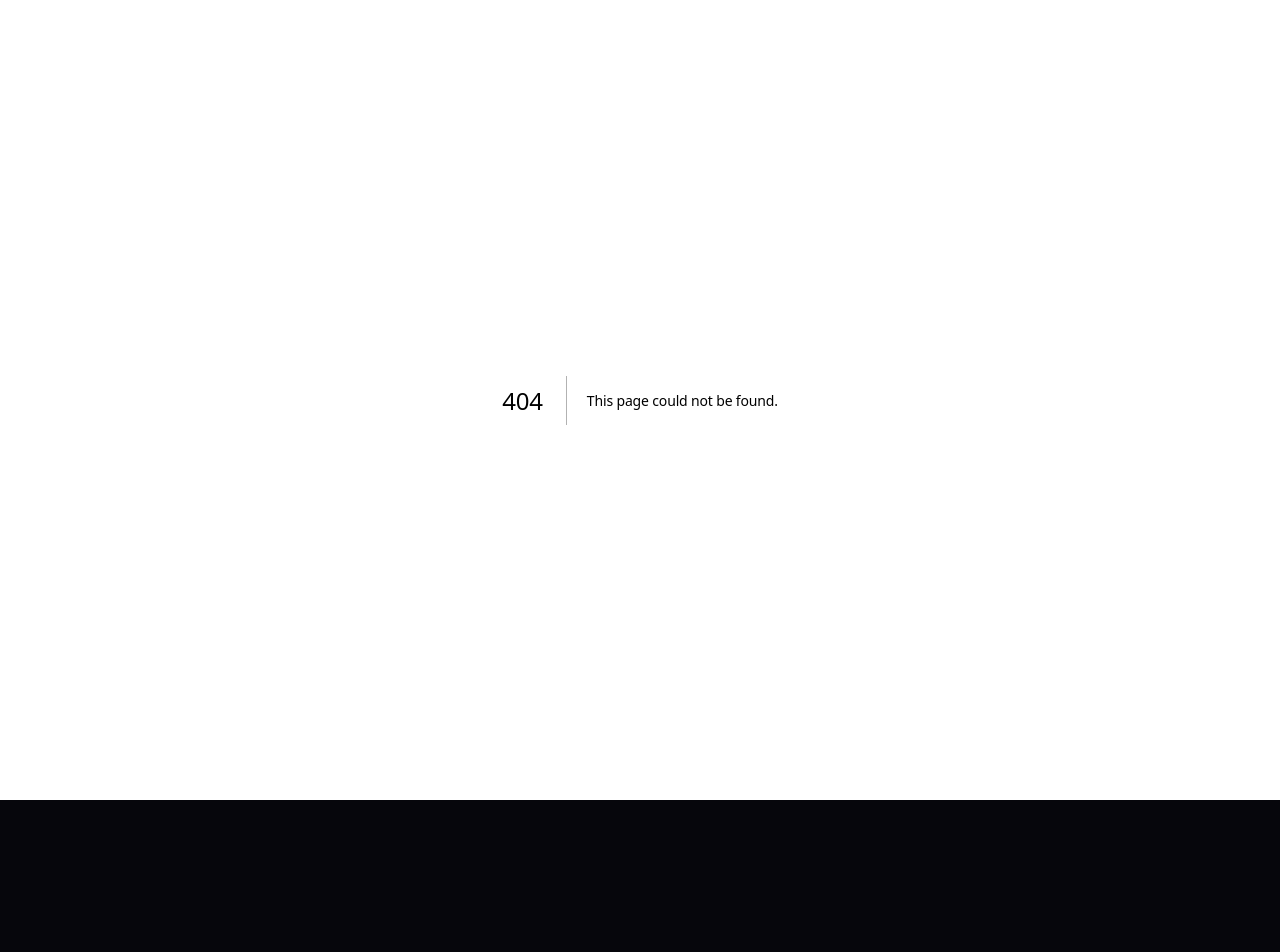
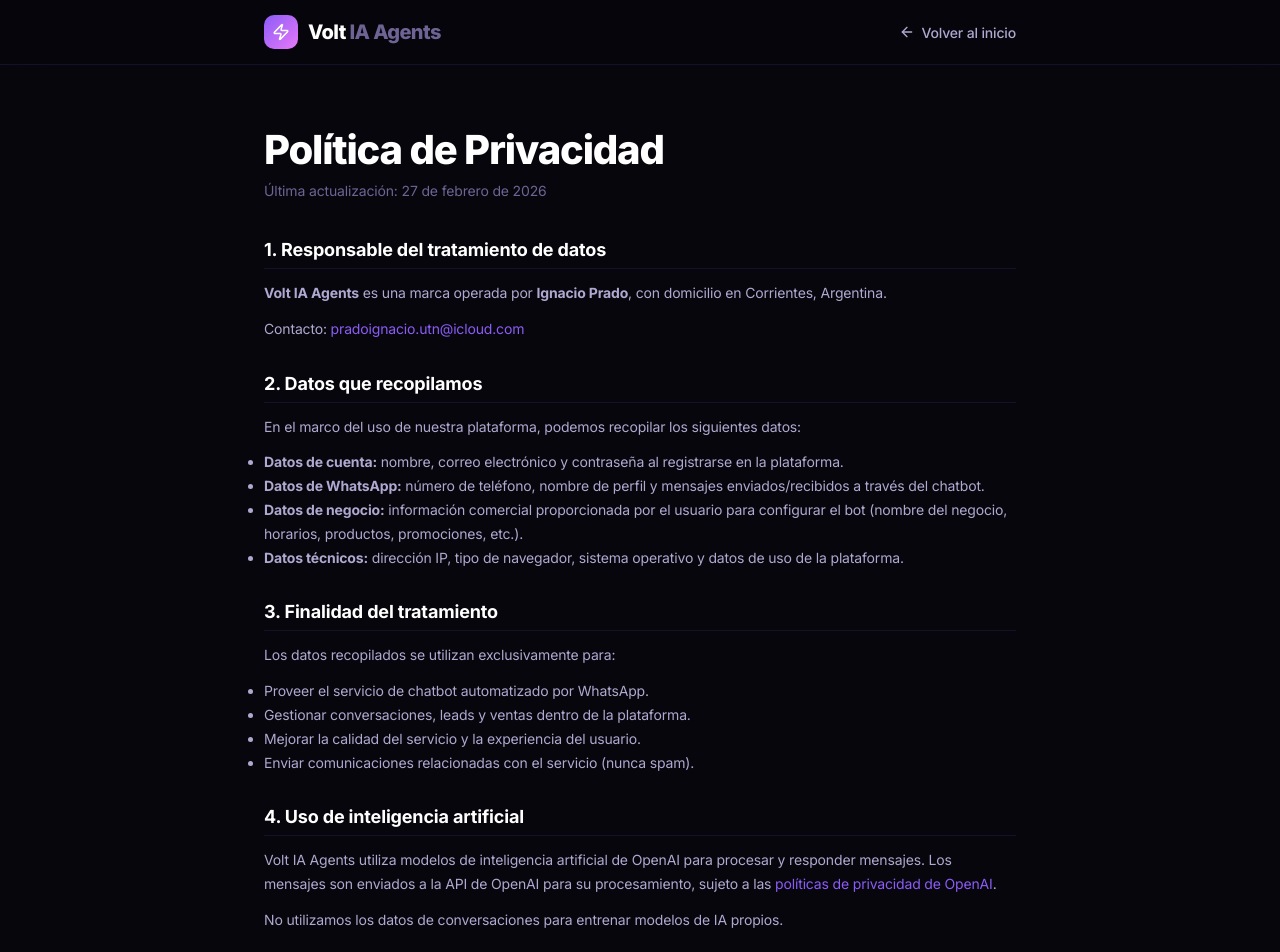
Before and after one commit to elgatoantropomorfico/Chatbot-Volt, a Next.js app in the folder packages/web/: page /privacy in a window 1280 px wide. Before the commit this address had no page. Shown: the top 952 px of the page. Before the commit the page ends 800 px from the top, so only its background shows below. Built offline with nearby package versions, Linux system fonts and the light colour scheme.

Commit message:
feat: rebrand to Volt IA Agents, add legal footer (Ignacio Prado, CUIT, Corrientes), add privacy policy page

```diff
--- a/packages/web/src/app/layout.tsx
+++ b/packages/web/src/app/layout.tsx
@@ -3,8 +3,8 @@
 import { AuthProvider } from '@/context/AuthContext';
 
 export const metadata: Metadata = {
-  title: 'Volt ChatBot',
-  description: 'Plataforma SaaS de chatbot conversacional con IA',
+  title: 'Volt IA Agents — Automatizá tu atención con IA',
+  description: 'Plataforma de agentes inteligentes para WhatsApp. Automatizá ventas, atención al cliente y seguimiento de leads con inteligencia artificial.',
 };
 
 export default function RootLayout({ children }: { children: React.ReactNode }) {
--- /dev/null
+++ b/packages/web/src/app/privacy/page.tsx
@@ -0,0 +1,193 @@
+'use client';
+
+import { Zap, ArrowLeft } from 'lucide-react';
+
+export default function PrivacyPage() {
+  return (
+    <div style={{ minHeight: '100vh', background: 'var(--color-bg)' }}>
+      {/* Navbar */}
+      <nav style={{
+        position: 'sticky', top: 0, zIndex: 100,
+        background: 'rgba(6, 6, 12, 0.8)', backdropFilter: 'blur(20px)',
+        borderBottom: '1px solid var(--color-border)',
+      }}>
+        <div style={{
+          maxWidth: 800, margin: '0 auto', padding: '0 24px',
+          display: 'flex', alignItems: 'center', justifyContent: 'space-between',
+          height: 64,
+        }}>
+          <a href="/" style={{ display: 'flex', alignItems: 'center', gap: 10, textDecoration: 'none' }}>
+            <div style={{
+              width: 34, height: 34, borderRadius: 10,
+              background: 'linear-gradient(135deg, #8b5cf6, #e879f9)',
+              display: 'flex', alignItems: 'center', justifyContent: 'center',
+            }}>
+              <Zap size={18} color="#fff" />
+            </div>
+            <span style={{ fontSize: 20, fontWeight: 800, letterSpacing: '-0.03em' }}>
+              <span style={{ color: '#fff' }}>Volt</span>
+              <span style={{ color: 'var(--color-text-muted)' }}> IA Agents</span>
+            </span>
+          </a>
+          <a href="/" style={{
+            display: 'flex', alignItems: 'center', gap: 6,
+            color: 'var(--color-text-secondary)', fontSize: 14, fontWeight: 500,
+            textDecoration: 'none', transition: 'color 0.15s',
+          }}>
+            <ArrowLeft size={16} /> Volver al inicio
+          </a>
+        </div>
+      </nav>
+
+      {/* Content */}
+      <main style={{ maxWidth: 800, margin: '0 auto', padding: '60px 24px 100px' }}>
+        <h1 style={{
+          fontSize: 'clamp(28px, 4vw, 40px)', fontWeight: 800, color: '#fff',
+          letterSpacing: '-0.03em', marginBottom: 8,
+        }}>
+          Política de Privacidad
+        </h1>
+        <p style={{ fontSize: 14, color: 'var(--color-text-muted)', marginBottom: 40 }}>
+          Última actualización: {new Date().toLocaleDateString('es-AR', { year: 'numeric', month: 'long', day: 'numeric' })}
+        </p>
+
+        <div style={{ display: 'flex', flexDirection: 'column', gap: 32 }}>
+          <Section title="1. Responsable del tratamiento de datos">
+            <p>
+              <strong>Volt IA Agents</strong> es una marca operada por <strong>Ignacio Prado</strong>,
+              con domicilio en Corrientes, Argentina.
+            </p>
+            <p>Contacto: <a href="mailto:pradoignacio.utn@icloud.com">pradoignacio.utn@icloud.com</a></p>
+          </Section>
+
+          <Section title="2. Datos que recopilamos">
+            <p>En el marco del uso de nuestra plataforma, podemos recopilar los siguientes datos:</p>
+            <ul>
+              <li><strong>Datos de cuenta:</strong> nombre, correo electrónico y contraseña al registrarse en la plataforma.</li>
+              <li><strong>Datos de WhatsApp:</strong> número de teléfono, nombre de perfil y mensajes enviados/recibidos a través del chatbot.</li>
+              <li><strong>Datos de negocio:</strong> información comercial proporcionada por el usuario para configurar el bot (nombre del negocio, horarios, productos, promociones, etc.).</li>
+              <li><strong>Datos técnicos:</strong> dirección IP, tipo de navegador, sistema operativo y datos de uso de la plataforma.</li>
+            </ul>
+          </Section>
+
+          <Section title="3. Finalidad del tratamiento">
+            <p>Los datos recopilados se utilizan exclusivamente para:</p>
+            <ul>
+              <li>Proveer el servicio de chatbot automatizado por WhatsApp.</li>
+              <li>Gestionar conversaciones, leads y ventas dentro de la plataforma.</li>
+              <li>Mejorar la calidad del servicio y la experiencia del usuario.</li>
+              <li>Enviar comunicaciones relacionadas con el servicio (nunca spam).</li>
+            </ul>
+          </Section>
+
+          <Section title="4. Uso de inteligencia artificial">
+            <p>
+              Volt IA Agents utiliza modelos de inteligencia artificial de OpenAI para procesar
+              y responder mensajes. Los mensajes son enviados a la API de OpenAI para su
+              procesamiento, sujeto a las <a href="https://openai.com/policies/privacy-policy" target="_blank" rel="noopener noreferrer">políticas de privacidad de OpenAI</a>.
+            </p>
+            <p>No utilizamos los datos de conversaciones para entrenar modelos de IA propios.</p>
+          </Section>
+
+          <Section title="5. Integración con WhatsApp (Meta)">
+            <p>
+              La plataforma se conecta a WhatsApp a través de la API oficial de WhatsApp Cloud
+              (Meta Platforms, Inc.). El tratamiento de datos dentro de WhatsApp está sujeto a
+              las <a href="https://www.whatsapp.com/legal/privacy-policy" target="_blank" rel="noopener noreferrer">políticas de privacidad de WhatsApp/Meta</a>.
+            </p>
+          </Section>
+
+          <Section title="6. Almacenamiento y seguridad">
+            <p>
+              Los datos se almacenan en servidores seguros con cifrado en tránsito (TLS/SSL).
+              Implementamos medidas técnicas y organizativas adecuadas para proteger los datos
+              personales contra acceso no autorizado, pérdida o destrucción.
+            </p>
+          </Section>
+
+          <Section title="7. Compartición de datos">
+            <p>No vendemos ni compartimos datos personales con terceros, salvo:</p>
+            <ul>
+              <li>Proveedores de infraestructura necesarios para operar el servicio (hosting, base de datos).</li>
+              <li>Cuando sea requerido por ley o autoridad competente.</li>
+            </ul>
+          </Section>
+
+          <Section title="8. Derechos del usuario">
+            <p>Podés ejercer los siguientes derechos contactándonos a <a href="mailto:pradoignacio.utn@icloud.com">pradoignacio.utn@icloud.com</a>:</p>
+            <ul>
+              <li><strong>Acceso:</strong> solicitar información sobre los datos que tenemos.</li>
+              <li><strong>Rectificación:</strong> corregir datos inexactos.</li>
+              <li><strong>Supresión:</strong> solicitar la eliminación de tus datos.</li>
+              <li><strong>Portabilidad:</strong> recibir tus datos en formato legible.</li>
+            </ul>
+          </Section>
+
+          <Section title="9. Retención de datos">
+            <p>
+              Los datos se conservan mientras la cuenta del usuario esté activa. Al solicitar
+              la baja, los datos serán eliminados en un plazo máximo de 30 días, salvo
+              obligación legal de conservarlos.
+            </p>
+          </Section>
+
+          <Section title="10. Modificaciones">
+            <p>
+              Nos reservamos el derecho de modificar esta política. Cualquier cambio será
+              notificado a través de la plataforma o por correo electrónico.
+            </p>
+          </Section>
+
+          <div style={{
+            marginTop: 20, padding: '24px 28px', borderRadius: 'var(--radius-lg)',
+            background: 'var(--color-surface)', border: '1px solid var(--color-border)',
+          }}>
+            <p style={{ fontSize: 14, color: 'var(--color-text-secondary)', lineHeight: 1.6 }}>
+              <strong style={{ color: '#fff' }}>Ignacio Prado</strong>
+              <br />
+              Responsable de Volt IA Agents
+              <br />
+              Corrientes, Argentina
+              <br />
+              <a href="mailto:pradoignacio.utn@icloud.com">pradoignacio.utn@icloud.com</a>
+            </p>
+          </div>
+        </div>
+      </main>
+
+      {/* Footer */}
+      <footer style={{
+        padding: '24px', borderTop: '1px solid var(--color-border)',
+        background: 'var(--color-bg-secondary)', textAlign: 'center',
+      }}>
+        <span style={{ fontSize: 11, color: 'var(--color-text-muted)' }}>
+          © {new Date().getFullYear()} Volt IA Agents — Marca operada por Ignacio Prado · Corrientes, Argentina
+        </span>
+      </footer>
+    </div>
+  );
+}
+
+function Section({ title, children }: { title: string; children: React.ReactNode }) {
+  return (
+    <div>
+      <h2 style={{
+        fontSize: 18, fontWeight: 700, color: '#fff', marginBottom: 12,
+        paddingBottom: 8, borderBottom: '1px solid var(--color-border)',
+      }}>
+        {title}
+      </h2>
+      <div style={{
+        display: 'flex', flexDirection: 'column', gap: 12,
+        fontSize: 14, lineHeight: 1.7, color: 'var(--color-text-secondary)',
+      }}>
+        {children}
+      </div>
+      <style>{`
+        .privacy-content ul {
+          padding-left: 20px;
+        }
+      `}</style>
+    </div>
+  );
+}
```
Also changed, not shown: packages/web/src/components/LandingPage.tsx (+19 -7 lines).
